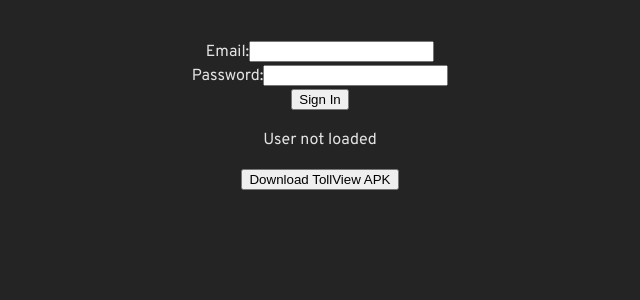
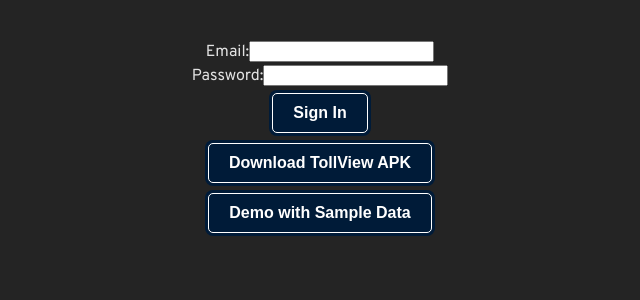
Before and after one commit to tollview/TollViewWebView, a React (Vite) app: page /login in a window 1280 px wide. Shown: the top 300 px of the page, without its empty margins (320-960 px from the left). Built offline with nearby package versions, Linux system fonts and the light colour scheme; no server answers.

Commit message:
added function to create new user with currently hardcoded values

```diff
--- a/src/pages/Login.tsx
+++ b/src/pages/Login.tsx
@@ -3,6 +3,7 @@
 import { useUser } from '../contexts/UserContext.tsx';
 import { handleSignIn } from "../scripts/signIn.ts";
 import { onAuthStateChanged, getAuth } from 'firebase/auth';
+import {handleDemoData} from "../scripts/createDemoData.ts";
 
 const Login = () => {
     const [email, setEmail] = useState('');
@@ -34,8 +35,20 @@
         link.click();
     };
 
+    const handleNewDemo = () => {
+        handleDemoData()
+    }
+
+    useEffect(() => {
+        if (user) {
+            console.log(`Welcome, ${user.email}!`);
+        } else {
+            console.log('User not loaded');
+        }
+    }, [user]);
+
     return (
-        <div>
+        <div className={'loginSection'}>
             <form>
                 <label>Email:</label>
                 <input type="email" value={email} onChange={(e) => setEmail(e.target.value)}/>
@@ -43,15 +56,14 @@
                 <label>Password:</label>
                 <input type="password" value={password} onChange={(e) => setPassword(e.target.value)}/>
                 <br/>
-                <button onClick={(e) => {
+                <button className={'pageNavButton'} onClick={(e) => {
                     e.preventDefault();
                     handleUserSignIn();
                 }}>Sign In
                 </button>
-
-                {user ? <p>Welcome, {user.email}!</p> : <p>User not loaded</p>}
             </form>
-            <button onClick={handleDownload}>Download TollView APK</button>
+            <button className={'pageNavButton'} onClick={handleDownload}>Download TollView APK</button>
+            <button className={'pageNavButton'} onClick={handleNewDemo}>Demo with Sample Data</button>
         </div>
     );
 }
--- /dev/null
+++ b/src/scripts/createDemoData.ts
@@ -0,0 +1,9 @@
+import { getAuth, createUserWithEmailAndPassword } from "firebase/auth";
+
+export const handleDemoData = async () => {
+    console.log("gonna handle demo data")
+    const email: string = "hi@hi.com"
+    const password: string = "123456"
+    const auth = getAuth();
+    await createUserWithEmailAndPassword(auth, email, password)
+}
--- a/src/styles/index.css
+++ b/src/styles/index.css
@@ -13,6 +13,12 @@
   -moz-osx-font-smoothing: grayscale;
 }
 
+.loginSection {
+  display: flex;
+  flex-direction: column;
+  align-items: center;
+}
+
 .pageNavButton {
   background-color: #001b38;
   color: #fff;
@@ -24,6 +30,7 @@
   font-size: 16px;
   box-shadow: 0 0 0 3px #001b38;
   font-weight: 600;
+  max-width: max-content;
 }
 
 .logoutButton {
```
